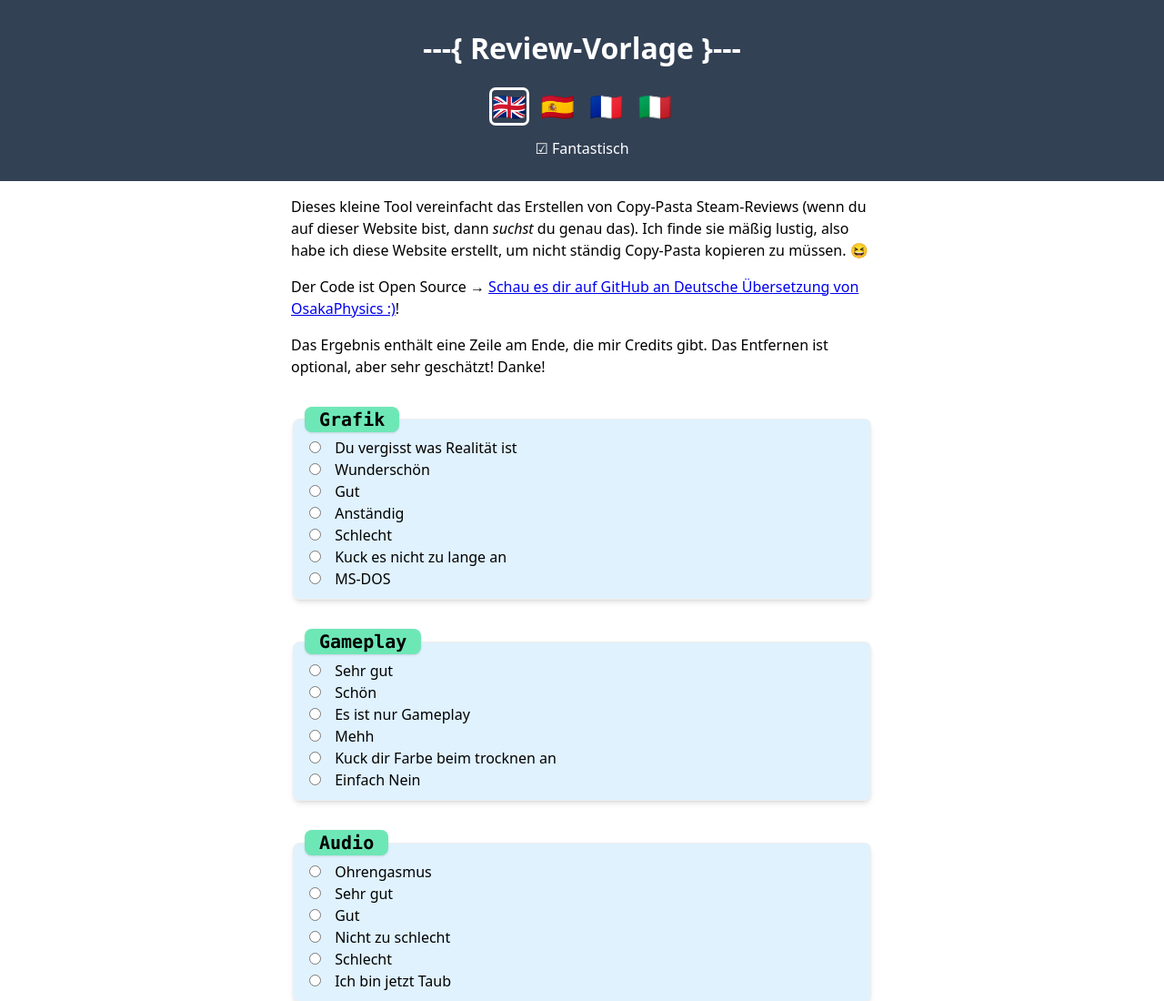
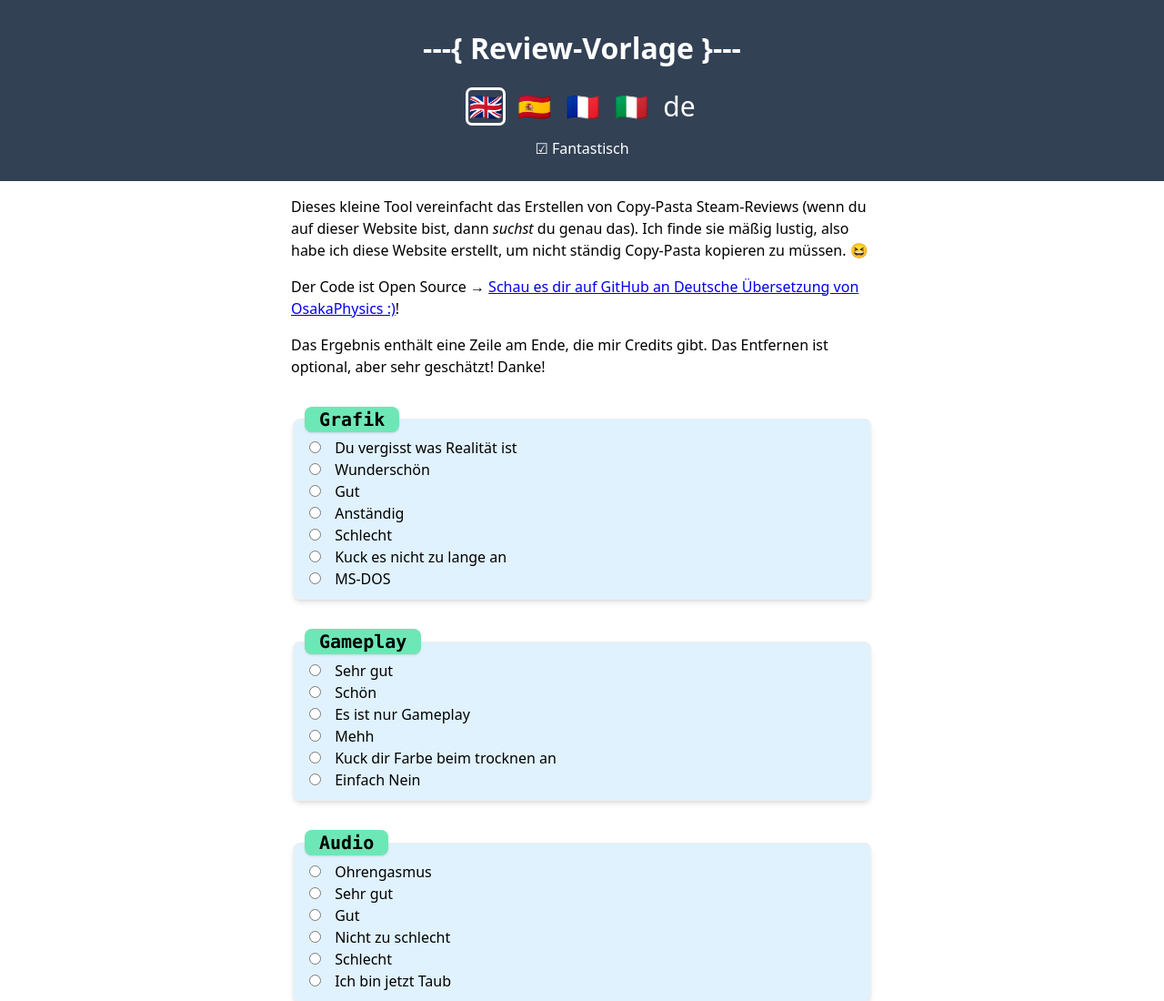
Before and after one commit to VojtaStruhar/steam-review-template, an Astro site: page /steam-review-template/de in a window 1280 px wide. Shown: the top 1100 px of the page at 91% size. Built offline with nearby package versions, Linux system fonts and the light colour scheme; Astro itself is replaced by a stand-in of ours.

Commit message:
Update FlagSelect.astro

```diff
--- a/src/components/FlagSelect.astro
+++ b/src/components/FlagSelect.astro
@@ -5,6 +5,7 @@ let descriptions = [
     { code: "es", flag: "🇪🇸" },
     { code: "fr", flag: "🇫🇷" },
     { code: "it", flag: "🇮🇹" },
+    { code: "de", flag: "de" },
 ];
 ---
 
```
